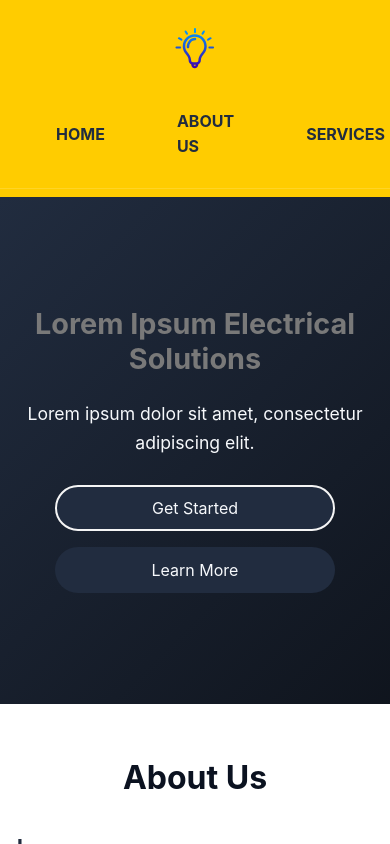
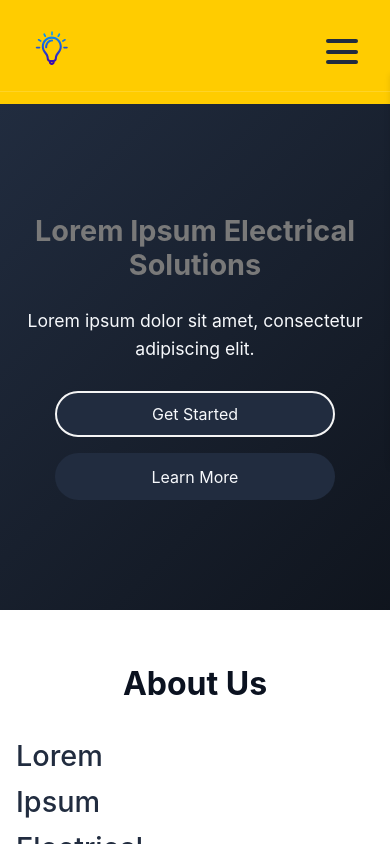
Before and after one commit to ThebellepoquE/electrician_capstone, a React (Vite) app: page / in a window 390 px wide. Built offline with nearby package versions, Linux system fonts and the light colour scheme; no server answers.

Commit message:
feat: add responsive mobile menu with hamburger icon

```diff
--- a/src/components/Navbar.jsx
+++ b/src/components/Navbar.jsx
@@ -1,9 +1,20 @@
 import { Link } from 'react-router-dom';
+import { useState } from 'react';
 import logo from '../assets/light-bulb.svg';
 import '../styles/navbar.scss';
 
 
 function Navbar({ userData, onCerrarSesion }) {
+    const [menuOpen, setMenuOpen] = useState(false);
+
+    const toggleMenu = () => {
+        setMenuOpen(!menuOpen);
+    };
+
+    const closeMenu = () => {
+        setMenuOpen(false);
+    };
+
     return (
         <div className='header-wrapper'>
             <div className='header'>
@@ -11,12 +22,22 @@ function Navbar({ userData, onCerrarSesion }) {
                     <img src={logo} alt='Logo' className='logo' />
                 </div>
 
-                <div className='nav-wrapper'>
+                <button
+                    className='mobile-menu-toggle'
+                    onClick={toggleMenu}
+                    aria-label='Toggle menu'
+                >
+                    <span className={menuOpen ? 'open' : ''}></span>
+                    <span className={menuOpen ? 'open' : ''}></span>
+                    <span className={menuOpen ? 'open' : ''}></span>
+                </button>
+
+                <div className={`nav-wrapper ${menuOpen ? 'mobile-open' : ''}`}>
                     <nav className='navigation'>
-                        <Link to='/'>HOME</Link>
-                        <Link to='/about-us'>ABOUT US</Link>
-                        <Link to='/services'>SERVICES</Link>
-                        <Link to='/contact'>CONTACT</Link>
+                        <Link to='/' onClick={closeMenu}>HOME</Link>
+                        <Link to='/about-us' onClick={closeMenu}>ABOUT US</Link>
+                        <Link to='/services' onClick={closeMenu}>SERVICES</Link>
+                        <Link to='/contact' onClick={closeMenu}>CONTACT</Link>
                     </nav>
 
                     <div className='cta-wrapper'>
--- a/src/styles/navbar.scss
+++ b/src/styles/navbar.scss
@@ -76,25 +76,135 @@
   }
 }
 
+// Mobile menu toggle button
+.mobile-menu-toggle {
+  display: none;
+  flex-direction: column;
+  justify-content: space-around;
+  width: 2rem;
+  height: 2rem;
+  background: transparent;
+  border: none;
+  cursor: pointer;
+  padding: 0;
+  z-index: 1001;
+
+  span {
+    width: 2rem;
+    height: 0.25rem;
+    background: v.$color-primary;
+    border-radius: 10px;
+    transition: all 0.3s ease;
+    position: relative;
+    transform-origin: 1px;
+
+    &:first-child {
+      transform: rotate(0);
+    }
+
+    &:nth-child(2) {
+      opacity: 1;
+      transform: translateX(0);
+    }
+
+    &:nth-child(3) {
+      transform: rotate(0);
+    }
+
+    &.open {
+      &:first-child {
+        transform: rotate(45deg);
+      }
+
+      &:nth-child(2) {
+        opacity: 0;
+        transform: translateX(20px);
+      }
+
+      &:nth-child(3) {
+        transform: rotate(-45deg);
+      }
+    }
+  }
+}
+
 // Responsive
 @media (max-width: v.$breakpoint-tablet) {
   .header-wrapper {
     height: auto;
-    padding: 0.5rem 1rem;
+    padding: 0.75rem 1rem;
 
     .header {
-      flex-direction: column;
-      gap: 1rem;
+      flex-direction: row;
+      justify-content: space-between;
+
+      .logo-section .logo {
+        height: 40px;
+      }
+
+      .mobile-menu-toggle {
+        display: flex;
+      }
 
       .nav-wrapper {
-        width: 100%;
-        justify-content: space-between;
+        position: fixed;
+        top: 83px;
+        left: 0;
+        right: 0;
+        background: v.$color-accent;
+        flex-direction: column;
+        padding: 2rem 1rem;
+        transform: translateX(100%);
+        transition: transform 0.3s ease;
+        box-shadow: 0 4px 6px rgba(0, 0, 0, 0.1);
+        max-height: calc(100vh - 83px);
+        overflow-y: auto;
+
+        &.mobile-open {
+          transform: translateX(0);
+        }
 
         .navigation {
+          flex-direction: column;
           gap: 1.5rem;
           transform: none;
+          width: 100%;
+          align-items: flex-start;
+
+          a {
+            font-size: 1.2rem;
+            padding: 0.5rem 0;
+            width: 100%;
+            border-bottom: 1px solid rgba(255, 255, 255, 0.1);
+          }
+        }
+
+        .cta-wrapper {
+          width: 100%;
+          margin-top: 1rem;
+
+          .cta-button {
+            width: 100%;
+            text-align: center;
+            padding: 1rem;
+            font-size: 1rem;
+          }
         }
       }
     }
   }
 }
+
+@media (max-width: v.$breakpoint-mobile) {
+  .header-wrapper {
+    .header {
+      .nav-wrapper {
+        top: 70px;
+
+        .navigation a {
+          font-size: 1.1rem;
+        }
+      }
+    }
+  }
+}
```
